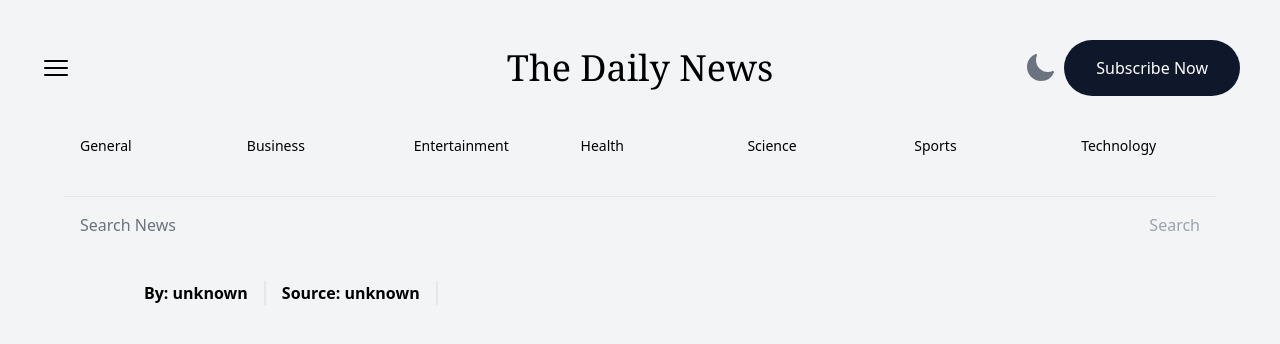
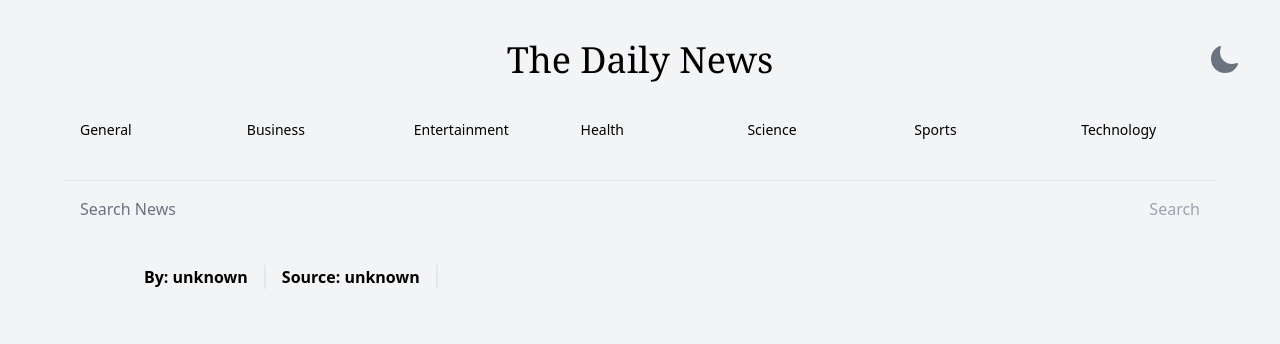
Before and after one commit to justinraj89/DailyNews-Nextjs, a Next.js app: page /article in a window 1280 px wide. Shown: the top 344 px of the page. Built offline with nearby package versions, Linux system fonts and the light colour scheme.

Commit message:
header fix

```diff
--- a/app/Header.tsx
+++ b/app/Header.tsx
@@ -10,7 +10,7 @@ function Header() {
   return (
     <header>
       <div className="grid grid-cols-3 p-10 items-center">
-        <Bars3Icon className="h-8 w-8 cursor-pointer" />
+        <div></div>
         <Link href="/" prefetch={false}>
           <h1 className="font-serif text-4xl text-center">
             The Daily News
@@ -18,9 +18,6 @@ function Header() {
         </Link>
         <div className="flex items-center justify-end space-x-2">
           <DarkModeButton/>
-          <button className="hidden md:inline bg-slate-900 text-white px-4 lg:px-8 py-2 lg:py-4 rounded-full dark:bg-slate-800">
-            Subscribe Now
-          </button>
         </div>
       </div>
       <NavLinks />
--- /dev/null
+++ b/app/LiveTimestamp.tsx
@@ -0,0 +1,11 @@
+'use client'
+import TimeAgo from 'react-timeago';
+
+type Props = {
+	time: string;
+};
+function LiveTimestamp({ time }: Props) {
+	return <TimeAgo date={time} />;
+}
+
+export default LiveTimestamp;
--- a/app/article/page.tsx
+++ b/app/article/page.tsx
@@ -1,6 +1,5 @@
 import { notFound } from 'next/navigation';
-// import LiveTimestamp from '../LiveTimestamp';
-//=============================================
+import LiveTimestamp from '../LiveTimestamp';
 
 type Props = {
 	searchParams?: Article;
@@ -36,7 +35,7 @@ function ArticlePage({ searchParams }: Props) {
 							Source: {article.source || 'unknown'}
 						</h2>
 						<p className="pl-4">
-							{/* <LiveTimestamp time={article.published_at} /> */}
+							<LiveTimestamp time={article.published_at} />
 						</p>
 					</div>
 					<p className="pt-4">{article.description}</p>
--- /dev/null
+++ b/app/news/[category]/page.tsx
@@ -0,0 +1,27 @@
+import fetchNews from '../../../lib/fetchNews';
+import NewsList from '../../NewsList';
+import { categories } from '../../../constants';
+//====================================================
+
+type Props = {
+	params: { category: Category };
+};
+
+async function NewsCategory({ params: { category } }: Props) {
+	const news: NewsResponse = await fetchNews(category);
+
+	return (
+		<div>
+			<h1 className="headerTitle">{category}</h1>
+			<NewsList news={news} />
+		</div>
+	);
+}
+
+export default NewsCategory;
+
+export async function generateStaticParams() {
+	return categories.map((category) => ({
+		category: category,
+	}));
+}
--- a/package.json
+++ b/package.json
@@ -15,12 +15,14 @@
     "next": "latest",
     "next-themes": "^0.2.1",
     "react": "18.2.0",
-    "react-dom": "18.2.0"
+    "react-dom": "18.2.0",
+    "react-timeago": "^7.1.0"
   },
   "devDependencies": {
     "@types/node": "18.11.3",
     "@types/react": "18.0.21",
     "@types/react-dom": "18.0.6",
+    "@types/react-timeago": "^4.1.3",
     "autoprefixer": "^10.4.12",
     "postcss": "^8.4.18",
     "tailwindcss": "^3.2.4",
```
Also changed, not shown: 1 other file (tests, documents, lock files or other folders).
